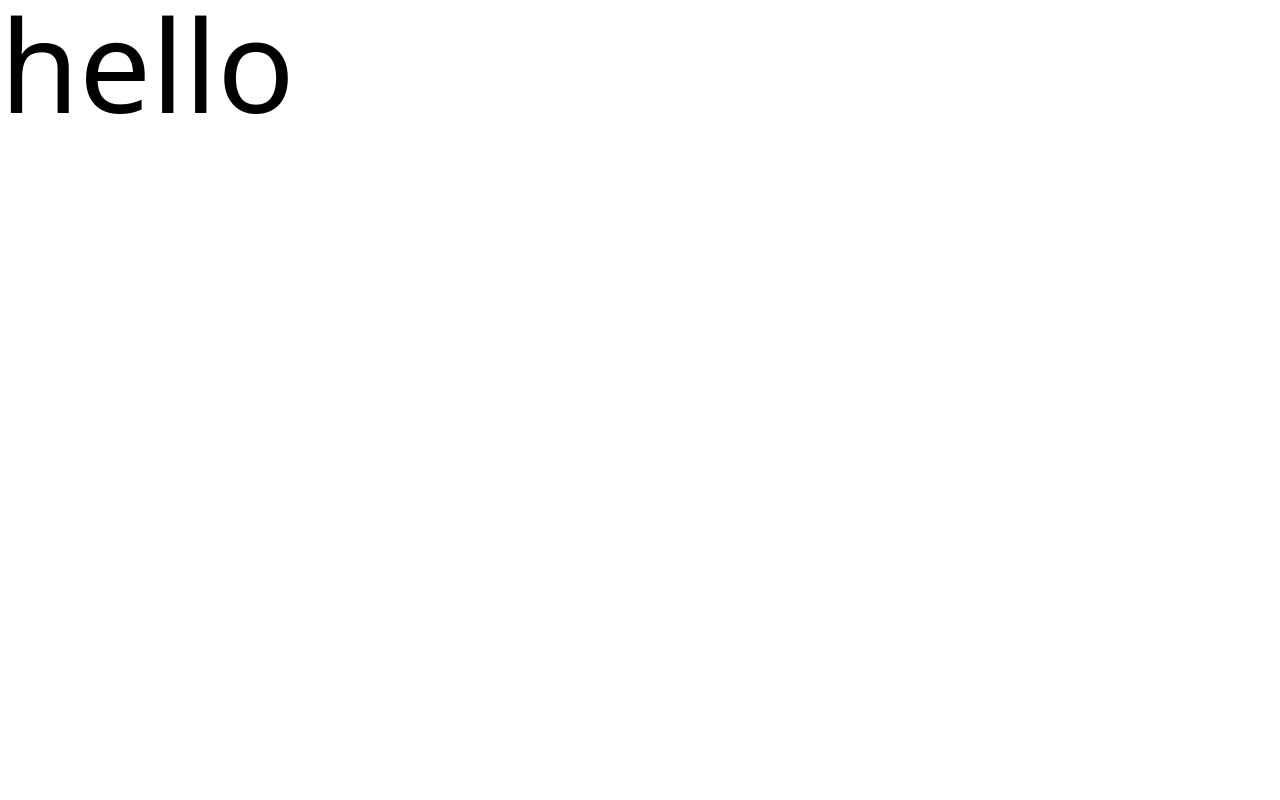
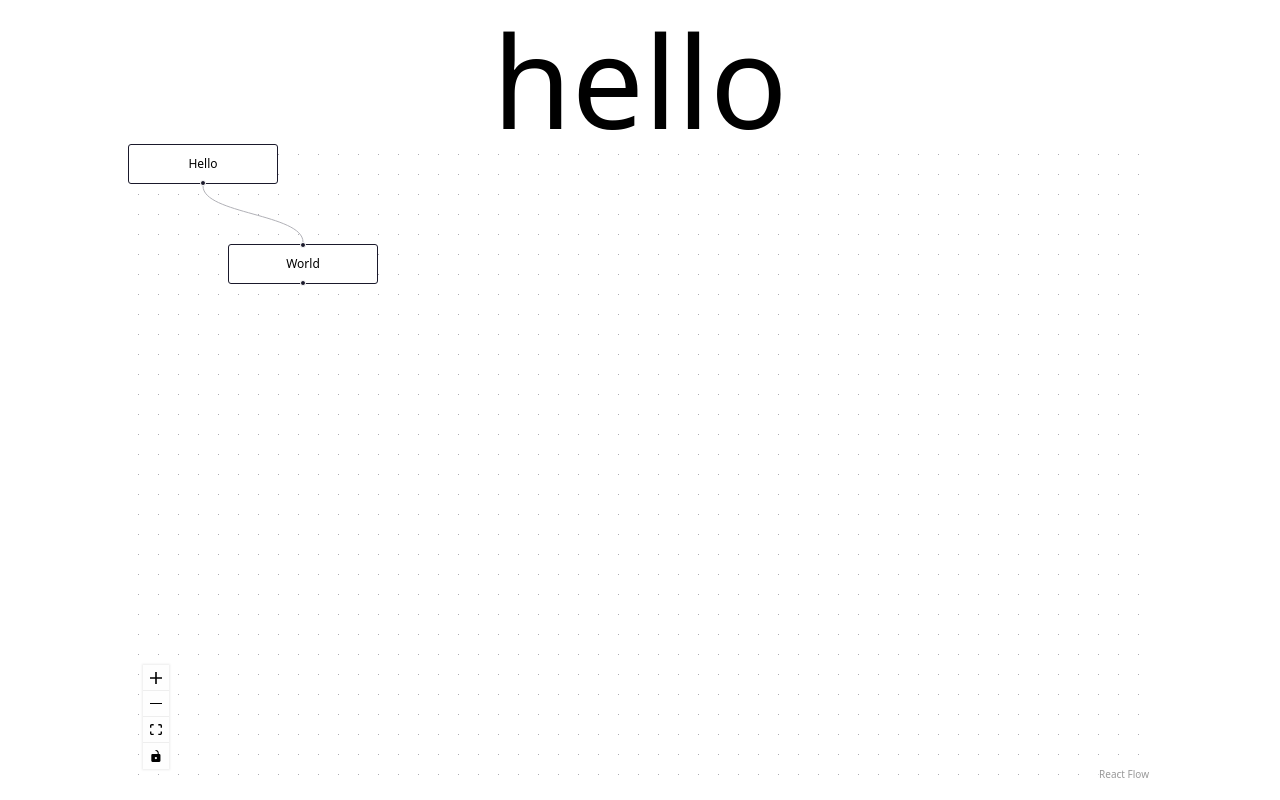
Before and after one commit to Swebi/Nexus, a React (Vite) app in the folder client/: page / in a window 1280 px wide. Built offline with nearby package versions, Linux system fonts and the light colour scheme.

Commit message:
setup react flow

```diff
--- a/client/package.json
+++ b/client/package.json
@@ -10,6 +10,7 @@
     "preview": "vite preview"
   },
   "dependencies": {
+    "@xyflow/react": "^12.0.3",
     "react": "^18.3.1",
     "react-dom": "^18.3.1"
   },
--- a/client/src/App.jsx
+++ b/client/src/App.jsx
@@ -1,9 +1,39 @@
 import React from "react";
+import { ReactFlow, Background, Controls } from "@xyflow/react";
+import "@xyflow/react/dist/style.css";
 
+const nodes = [
+  {
+    id: "1",
+    position: { x: 0, y: 0 },
+    data: { label: "Hello" },
+    type: "input",
+  },
+  {
+    id: "2",
+    position: { x: 100, y: 100 },
+    data: { label: "World" },
+  },
+];
+
+const edges = [{ id: "1-2", source: "1", target: "2" }];
+
+function Flow() {
+  return (
+    <ReactFlow nodes={nodes} edges={edges}>
+      <Background />
+      <Controls />
+    </ReactFlow>
+  );
+}
 const App = () => {
   return (
-    <div>
+    <div className="flex flex-col w-screen h-screen justify-center items-center">
       <h1 className="text-9xl">hello</h1>
+      <div className="w-[80%] h-[80%]">
+        {" "}
+        <Flow />
+      </div>{" "}
     </div>
   );
 };
```
Also changed, not shown: 1 other file (tests, documents, lock files or other folders).
